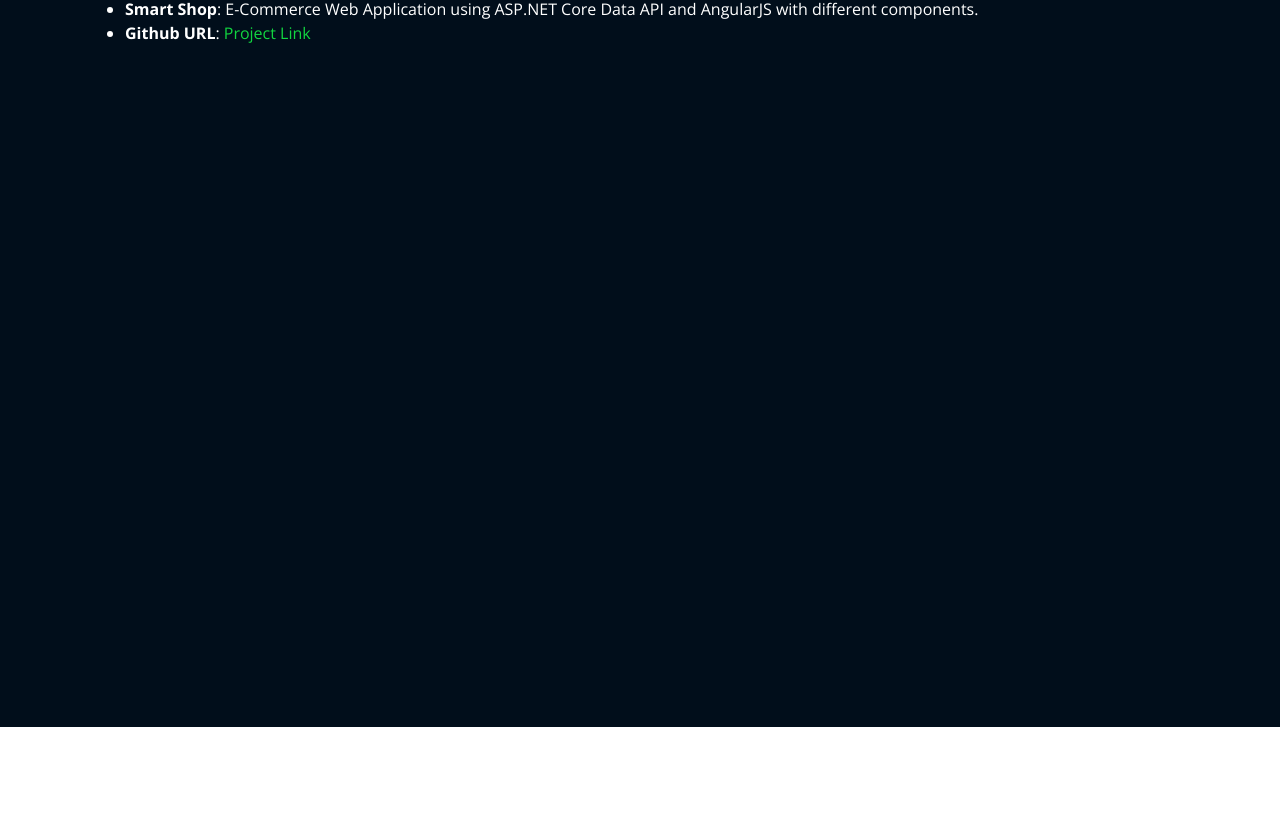
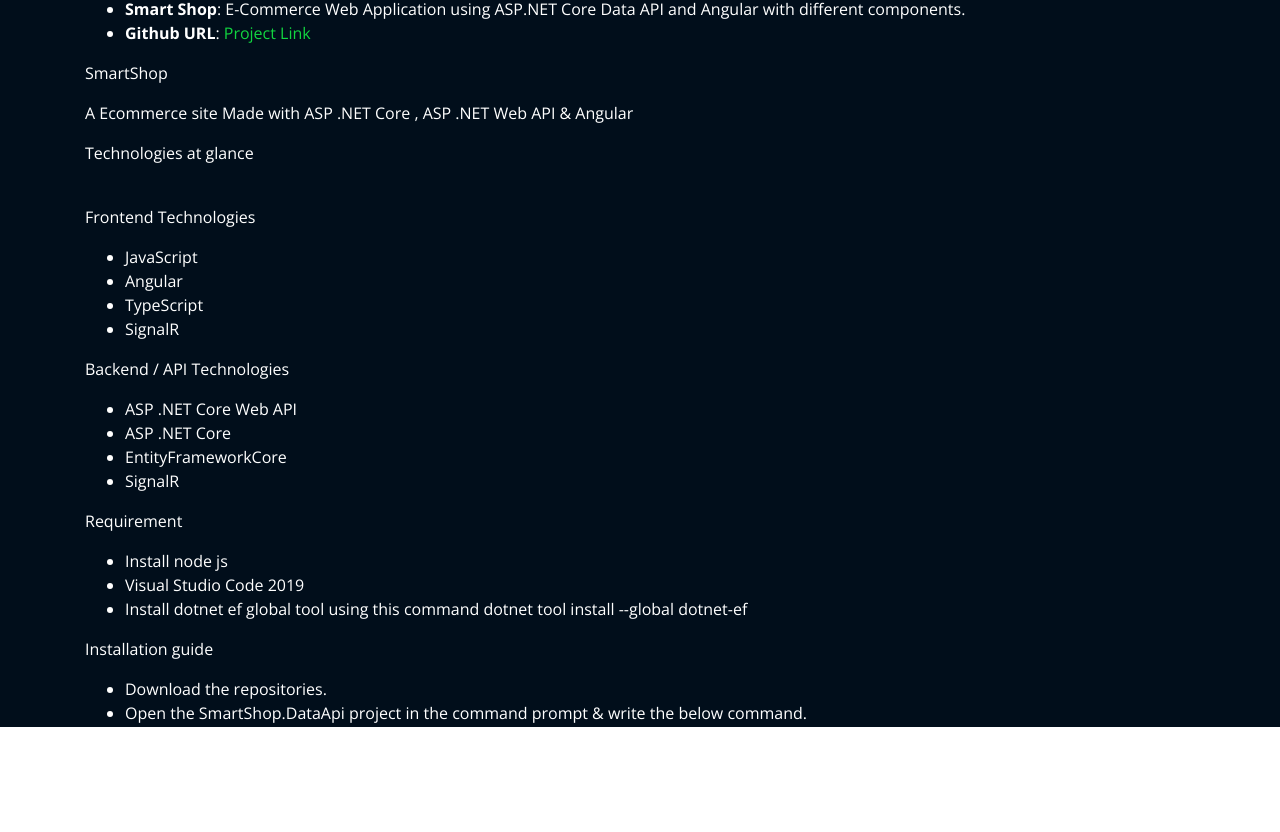
Before and after one commit to itsorionz/itsorionz.github.io, a plain HTML site: page projects/ecommerce.html in a window 1280 px wide. Shown: the part 73-905 px from the top of the page. Before the commit the page ends 800 px from the top, so only its background shows below. Drawn offline with nearby package versions, Linux system fonts and the light colour scheme.

Commit message:
Update ecommerce.html

```diff
--- a/projects/ecommerce.html
+++ b/projects/ecommerce.html
@@ -1,8 +1,10 @@
-<html lang="en"><head>
+<html lang="en">
+
+<head>
   <meta charset="utf-8">
   <meta content="width=device-width, initial-scale=1.0" name="viewport">
 
-    <title>Image Generator</title>
+  <title>Smart Shop E-Commerce</title>
   <meta content="" name="descriptison">
   <meta content="" name="keywords">
 
@@ -11,7 +13,9 @@
   <link href="../assets/img/apple-touch-icon.png" rel="apple-touch-icon">
 
   <!-- Google Fonts -->
-    <link href="https://fonts.googleapis.com/css?family=Open+Sans:300,300i,400,400i,600,600i,700,700i|Raleway:300,300i,400,400i,500,500i,600,600i,700,700i|Poppins:300,300i,400,400i,500,500i,600,600i,700,700i" rel="stylesheet">
+  <link
+    href="https://fonts.googleapis.com/css?family=Open+Sans:300,300i,400,400i,600,600i,700,700i|Raleway:300,300i,400,400i,500,500i,600,600i,700,700i|Poppins:300,300i,400,400i,500,500i,600,600i,700,700i"
+    rel="stylesheet">
 
   <!-- Vendor CSS Files -->
   <link href="../assets/vendor/bootstrap/css/bootstrap.min.css" rel="stylesheet">
@@ -43,21 +47,66 @@
 
           <div class="col-lg-12 portfolio-info">
             <br>
-              <h2 style="color:#12d640">E-Commerce Application</h2>
+            <h2 style="color:#12d640">Smart Shop E-Commerce Application</h2>
             <ul>
-                <li><strong>Smart Shop</strong>: E-Commerce Web Application using ASP.NET Core Data API and AngularJS with different components.</li>
-                <li><strong>Github URL</strong>: <a href="https://github.com/iamanamulhaquesohel/E-Commerce-Application-Smart-Shop-Final-Project.git" target="_blank">Project Link</a></li>
+              <li><strong>Smart Shop</strong>: E-Commerce Web Application using ASP.NET Core Data API and Angular with
+                different components.</li>
+              <li><strong>Github URL</strong>: <a
+                  href="https://github.com/iamanamulhaquesohel/E-Commerce-Application-Smart-Shop-Final-Project.git"
+                  target="_blank">Project Link</a></li>
             </ul>
 
+            <p>SmartShop</p>
+            <p>A Ecommerce site Made with ASP .NET Core , ASP .NET Web API & Angular</p>
+
+            <p>Technologies at glance</p><br>
+            <p> Frontend Technologies</p>
             <p>
+            <ul>
+              <li>JavaScript</li>
+              <li>Angular</li>
+              <li>TypeScript</li>
+              <li>SignalR</li>
+            </ul>
+            </p>
+            <p> Backend / API Technologies</p>
+            <p>
+            <ul>
+              <li>ASP .NET Core Web API</li>
+              <li>ASP .NET Core</li>
+              <li>EntityFrameworkCore</li>
+              <li>SignalR</li>
+            </ul>
+            </p>
 
+            <p>Requirement</p>
+
+            <ul>
+              <li>Install node js</li>
+              <li>Visual Studio Code 2019</li>
+              <li>Install dotnet ef global tool using this command dotnet tool install --global dotnet-ef</li>
+
+            </ul>
             </p>
+            <p>Installation guide</p>
             <p>
+            <ul>
+              <li>Download the repositories.</li>
+              <li>Open the SmartShop.DataApi project in the command prompt & write the below command.</li>
+              <li>Add migration for SmartShopDbContext - dotnet ef migrations add "SS_v0" --project
+                ..\SmartShop.DataLib\SmartShop.DataLib.csproj --startup-project .\SmartShop.DataApi.csproj -c
+                SmartShopDbContext</li>
+              <li> Update migration for SmartShopDbContext - dotnet ef database update "SS_v0" --project
+                ..\SmartShop.DataLib\SmartShop.DataLib.csproj --startup-project .\SmartShop.DataApi.csproj -c
+                SmartShopDbContext</li>
+              <li>Update migration for AppDbContext - dotnet ef database update -c AppDbContext</li>
+              <li>Open SmartShop.Web project in the command prompt and run the server on 5001 port - dotnet run
+                --urls=http://localhost:5001</li>
+              <li> Open the SmartShop.DataApi project in the command prompt and run - dotnet run</li>
+              <li>Open the SmartShop.Web\ClientApp in the command prompt and run - npm install & then ng serve -o</li>
+            </ul>
+            </p>
 
-                </p>
-                <p>
-
-                </p>
           </div>
 
         </div>
@@ -67,7 +116,8 @@
   </main><!-- End #main -->
 
   <!-- Vendor JS Files -->
-    <script async="" src="//www.google-analytics.com/analytics.js"></script><script src="assets/vendor/jquery/jquery.min.js"></script>
+  <script async="" src="//www.google-analytics.com/analytics.js"></script>
+  <script src="assets/vendor/jquery/jquery.min.js"></script>
   <script src="../assets/vendor/bootstrap/js/bootstrap.bundle.min.js"></script>
   <script src="../assets/vendor/jquery.easing/jquery.easing.min.js"></script>
   <script src="../assets/vendor/php-email-form/validate.js"></script>
@@ -80,7 +130,8 @@
   <!-- Template Main JS File -->
   <script src="../assets/js/main.js"></script>
 
-    <script>if( window.self == window.top ) { (function(i,s,o,g,r,a,m){i['GoogleAnalyticsObject']=r;i[r]=i[r]||function(){ (i[r].q=i[r].q||[]).push(arguments)},i[r].l=1*new Date();a=s.createElement(o), m=s.getElementsByTagName(o)[0];a.async=1;a.src=g;m.parentNode.insertBefore(a,m) })(window,document,'script','//www.google-analytics.com/analytics.js','ga'); ga('create', 'UA-55234356-4', 'auto'); ga('send', 'pageview'); } </script>
+  <script>if (window.self == window.top) { (function (i, s, o, g, r, a, m) { i['GoogleAnalyticsObject'] = r; i[r] = i[r] || function () { (i[r].q = i[r].q || []).push(arguments) }, i[r].l = 1 * new Date(); a = s.createElement(o), m = s.getElementsByTagName(o)[0]; a.async = 1; a.src = g; m.parentNode.insertBefore(a, m) })(window, document, 'script', '//www.google-analytics.com/analytics.js', 'ga'); ga('create', 'UA-55234356-4', 'auto'); ga('send', 'pageview'); }</script>
 
 </body>
+
 </html>
```
Lines whose indentation alone changed are shown as unchanged.
